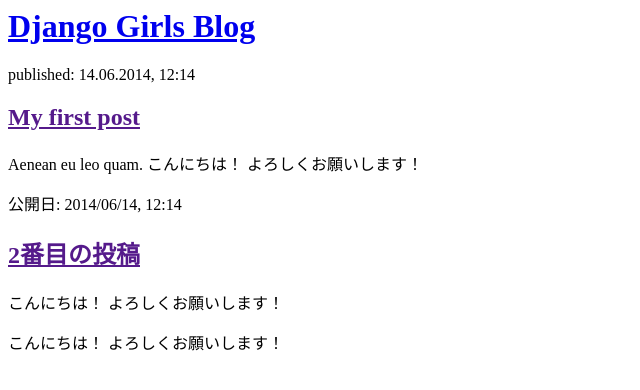
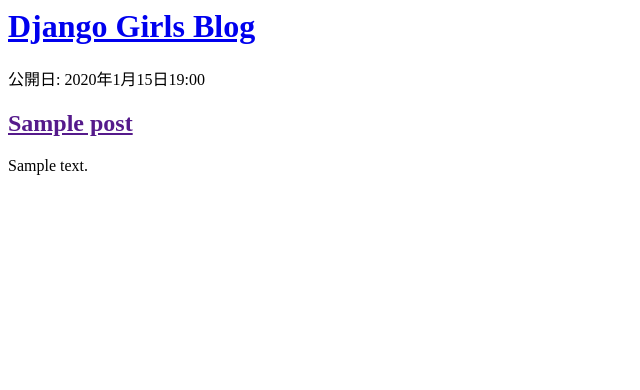
Before and after one commit to ubquitouszero/freespace, a Django app: page / in a window 1280 px wide. Shown: the top 390 px of the page, without its empty margins (0-640 px from the left). Run offline with Django 4.2, Linux system fonts and the light colour scheme; tables that the repository leaves empty hold one stand-in row (values such as "Sample post").

Commit message:
template to display posts from DB

```diff
--- a/kakeibo/templates/kakeibo/post_list.html
+++ b/kakeibo/templates/kakeibo/post_list.html
@@ -6,18 +6,12 @@
         <div>
             <h1><a href="/">Django Girls Blog</a></h1>
         </div>
-
-        <div>
-            <p>published: 14.06.2014, 12:14</p>
-            <h2><a href="">My first post</a></h2>
-            <p>Aenean eu leo quam. こんにちは！ よろしくお願いします！ </p>
-        </div>
-
-        <div>
-            <p>公開日: 2014/06/14, 12:14</p>
-            <h2><a href="">2番目の投稿</a></h2>
-            <p> こんにちは！ よろしくお願いします！ </p>
-            <p> こんにちは！ よろしくお願いします！ </p>
-        </div>
+        {% for post in posts %}
+            <div>
+                <p>公開日: {{ post.published_date }}</p>
+                <h2><a href="">{{ post.title }}</a></h2>
+                <p>{{ post.text|linebreaksbr }}</p>
+            </div>
+        {% endfor %}
     </body>
 </html>
--- a/kakeibo/views.py
+++ b/kakeibo/views.py
@@ -1,6 +1,9 @@
 from django.shortcuts import render
+from django.utils import timezone
+from .models import Post
 
 # Create your views here.
 
 def post_list(request):
-    return render(request, 'kakeibo/post_list.html', {})
+    posts = Post.objects.filter(published_date__lte=timezone.now()).order_by('published_date')
+    return render(request, 'kakeibo/post_list.html', {'posts': posts})
```
